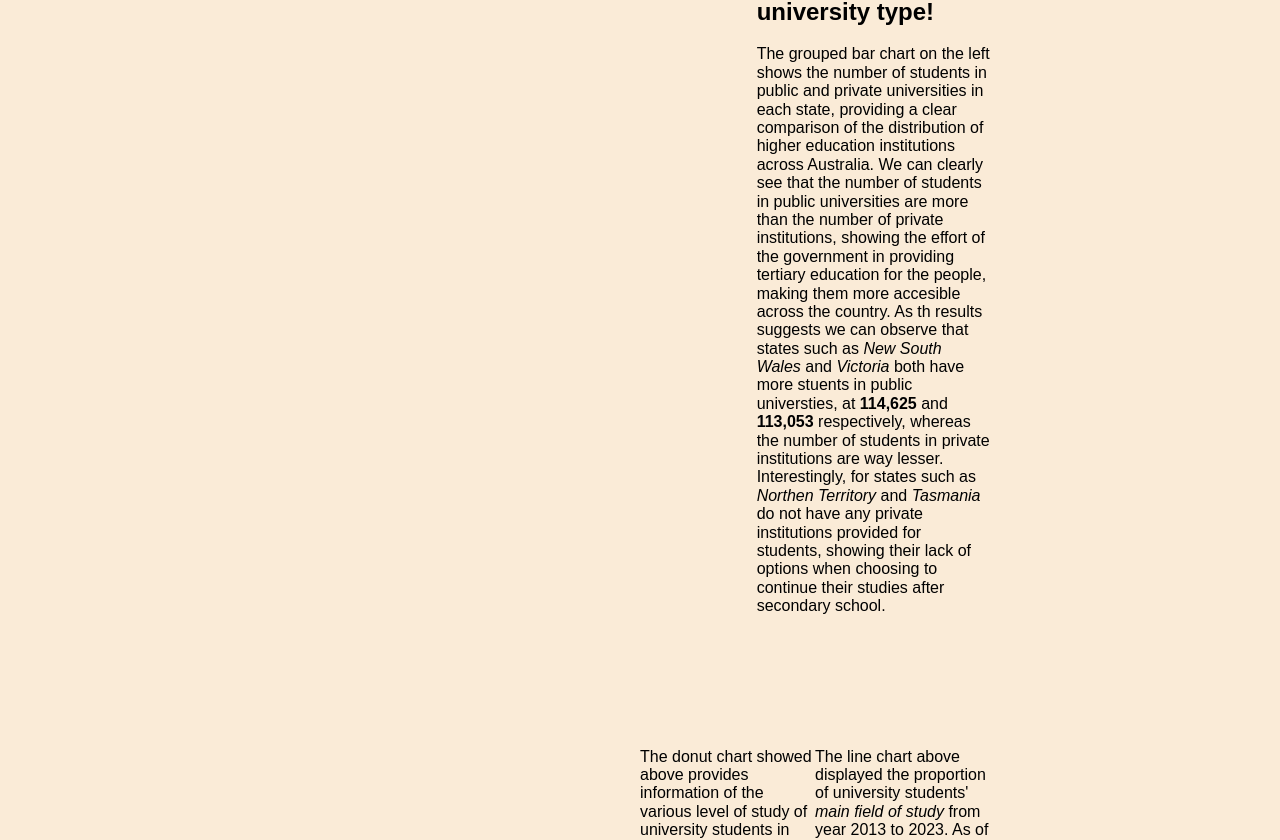
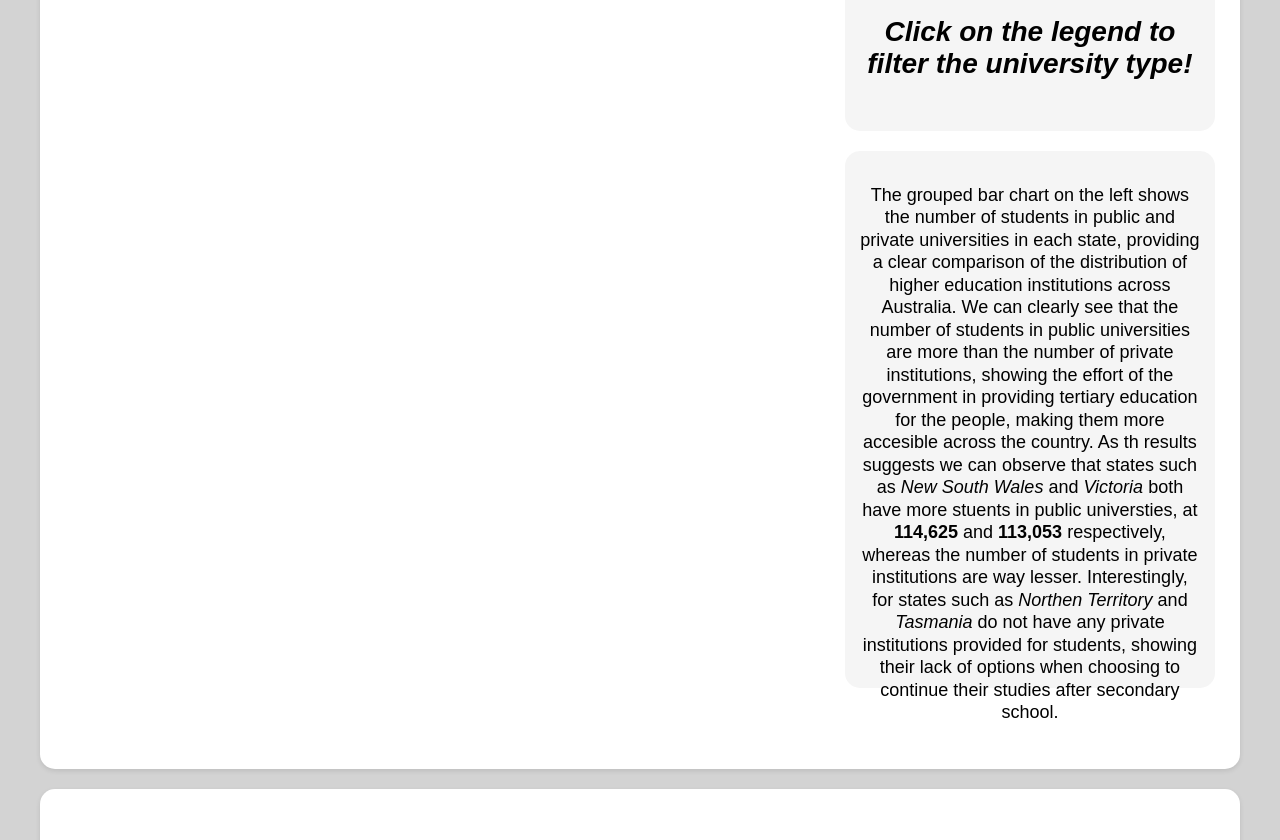
Before and after one commit to blim0028/FIT3179Studio, a plain HTML site: page Assignment2/index.html in a window 1280 px wide. Shown: the part 864-1704 px from the top of the page. Drawn offline with nearby package versions, Linux system fonts and the light colour scheme; a script that the page names is missing.

Commit message:
Add files via upload

```diff
--- a/Assignment2/css/styles.css
+++ b/Assignment2/css/styles.css
@@ -1,43 +1,131 @@
 body {
-    background-color: antiquewhite;
+    background-color: lightgray;
 }
 
-.header {
-    display: flex;
-    flex: column;
-    justify-content: center;
-    align-items: center;
-    margin: 0;
+.page {
+    width: auto;
+    margin: 20px;
+}
+
+.container {
+    background-color: white;
+    margin: 20px;
+    padding: 15px;
+    border-radius: 15px;
+    box-shadow: 0 2px 5px rgba(0, 0, 0, 0.1);
+    text-align: center;
 }
 
 h1 {
-    margin: 10px 0;
+    margin: 5px 0;
     text-align: center;
+    font-size: 40px;
     font-family: 'Franklin Gothic Medium', 'Arial Narrow', Arial, sans-serif;
 }
 
-.vis-container {
-    width: 100%;
-    max-width: 100%;
-
-    border: 1px solid #ccc;
-    border-radius: 5px;
-    height: fit-content;
+h2 {
+    font-size: 28px;
 }
 
-.description-right {
-    padding-left: 20px;
+p {
+    font-size: 18px;
+    line-height: 1.25;
 }
 
-.pure-g {
-    margin-bottom: 100px;
+.description-center {
+    text-align: center;
+    padding-top : 5px;
+    padding-bottom: 5px;
+    padding-left: 20%;
+    padding-right: 20%;
+}
+
+.description-text {
+    padding: 10px;
+    text-align: center;
+    justify-content: stretch;
+}
+
+.container-description {
+    background-color: whitesmoke;
+    padding: 5px;
+    border-radius: 15px;
+    box-sizing: border-box;
+}
+
+.container-description-right {
+    background-color: whitesmoke;
+    padding: 5px;
+    border-radius: 15px;
+    height: 100%;
+    box-sizing: border-box;
 }
 
 
+.vis-map {
+    width: 80%;
+}
 
-.page {
-    width: 700px;
-    margin: auto;
-    padding: 50px;
-    padding-top: 35px;
+.vis-bar {
+    width: 100%;
 }
+
+.vis-line {
+    width: 90%;
+}
+
+.vis-radialbar {
+    width: 80%;
+}
+
+.vis-donut {
+    width:80%
+}
+
+.pure-g .pure-u-1-2 {
+    width: 50%;
+    padding: 10px;
+    box-sizing: border-box;
+}
+
+
+.pure-g .pure-u-1-3 {
+    width: 33.33%;
+    padding: 10px;
+    box-sizing: border-box;
+
+}
+
+.pure-g .pure-u-2-3 {
+    width: 66.66%;
+    padding: 10px;
+    box-sizing: border-box;
+}
+
+.pure-g .pure-u-1-4 {
+    width: 50%;
+    height: 50%;
+    padding: 10px;
+    box-sizing: border-box;
+}
+
+.pure-g .pure-u-1-2-top {
+    width: 100%;
+    height: 20%;
+    padding-bottom: 10px;
+}
+
+.pure-g .pure-u-1-2-bottom {
+    width: 100%;
+    height: 70%;
+    padding-top: 10px;
+}
+
+.special-text{
+    font-style: oblique;
+}
+
+.description-text p {
+    max-width: 80ch;
+    word-wrap: break-word;
+}
```
